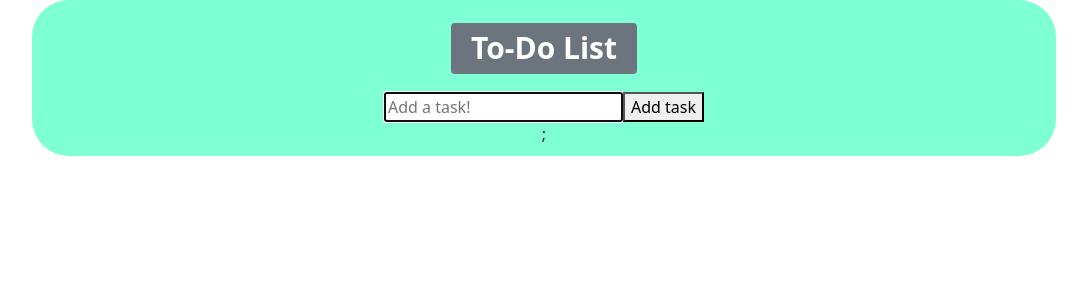
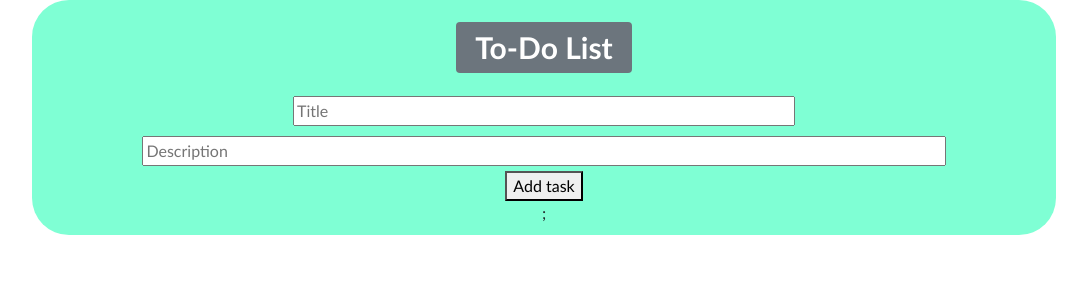
Before and after one commit to marito91/ToDoList, a React (Create React App) app: page / in a window 1280 px wide. Shown: the top 300 px of the page, without its empty margins (96-1183 px from the left). Built offline with nearby package versions, Linux system fonts and the light colour scheme.

Commit message:
Added description input and functions. More CSS

```diff
--- a/src/components/Form.jsx
+++ b/src/components/Form.jsx
@@ -5,16 +5,20 @@ import '../css/Main.css';
 
 export default function Form(props) {
 
-    const [userInput, setUserInput] = useState(props.edit ? props.edit.value : '');
+    const [title, setTitle] = useState(props.edit ? props.edit.value : '');
 
-    const userInputRef = useRef(null);
+    const [descr, setDescr] = useState(props.edit ? props.edit.value : '');
 
-    useEffect(() => {
-        userInputRef.current.focus()
-    })
+    const titleRef = useRef(null);
+    const descrRef = useRef(null);
 
-    const handleChange = h => {
-        setUserInput(h.target.value);
+
+    const handleChangeTitle = h => {
+        setTitle(h.target.value);
+    }
+
+    const handleChangeDescription = h => {
+        setDescr(h.target.value);
     }
 
     const handleSubmit = h => {
@@ -22,10 +26,13 @@ export default function Form(props) {
 
         props.onSubmit({
             id: Math.floor(Math.random() * 10000),
-            text: userInput
+            text: title,
+            description: descr
         });
 
-        setUserInput('');
+        setTitle('');
+        setDescr('');
+
     };
 
     return (
@@ -34,22 +41,32 @@ export default function Form(props) {
                             <input
                             name="text"
                             type="text"
-                            placeholder="Edit task"
-                            value={userInput}
+                            placeholder="Edit task name"
+                            value={descr}
                             className="input"
-                            onChange={handleChange}
-                            ref={userInputRef} />
+                            onChange={handleChangeDescription}
+                            ref={descrRef} />
                             <button className="todo-btn">Edit Task</button>
                             </>) :
                             (<>
                             <input
                             name="text"
                             type="text"
-                            placeholder="Add a task!"
-                            value={userInput}
-                            className="input"
-                            onChange={handleChange}
-                            ref={userInputRef} />
+                            placeholder="Title"
+                            value={title}
+                            className="input-title"
+                            onChange={handleChangeTitle}
+                            ref={titleRef}
+                            required /> <br />
+                            <input
+                            name="text"
+                            type="text"
+                            placeholder="Description"
+                            value={descr}
+                            className="input-descr"
+                            onChange={handleChangeDescription}
+                            ref={descrRef}
+                            required /> <br />
                             <button className="todo-btn">Add task</button>
                             </>)
                         }
--- /dev/null
+++ b/src/components/Task.jsx
@@ -0,0 +1,47 @@
+import React, { useState } from 'react'
+
+import Form from './Form'
+
+// Icons
+import completed from '../icons/completed.svg'
+import editTask from '../icons/edit.svg'
+import deleteTask from '../icons/delete.svg'
+
+
+export default function Task({ tasks, completeTask, removeTask, updateTask }) {
+
+    const [edit, setEdit] = useState ({
+        id: null,
+        value: ''
+    });
+
+
+    const submitUpdate = value => {
+        updateTask(edit.id, value)
+        setEdit({
+            id: null,
+            value:''
+        })
+    }
+
+    if (edit.id) {
+        return <Form edit={edit} onSubmit={submitUpdate} />
+    }
+
+    return (
+        <>
+            {tasks.map((task, index) => (
+                    <div className={task.isComplete ? 'task-row done' : 'task-row'} key={index}>
+                        <div key={task.id} onClick={() => completeTask(task.id)}>
+                            {task.text}
+                        </div>
+                        <div className="icons">
+                            <img src={editTask} className="edit" onClick={() => setEdit({ id: task.id, value: task.text })} alt="" />
+                            <img src={completed} className="check" onClick={() => completeTask(task.id)} alt="" />
+                            <img src={deleteTask} className="delete" onClick={() => removeTask(task.id)} alt="" />
+                        </div>
+                    </div>
+            ))};
+        </>
+    )
+}
--- a/src/components/ToDoList.jsx
+++ b/src/components/ToDoList.jsx
@@ -1,29 +1,40 @@
 import React, { useState } from 'react'
 
 import Form from './Form'
-import Todo from './Todo'
+import Task from './Task'
 
 export default function ToDoList() {
 
+    // Se utiliza un useState para crear un array que va a contener todas las tareas (tasks)
+    // Este list se va actualizando en la medida en la que se agregan, quitan o editan tareas.
     const [list, setList] = useState([]);
 
+    // Se crea una función que va a agregar cada nueva tarea a la lista. En esta función se agregan la nueva tarea
+    // junto a las existentes para crear una nueva lista actualizada.
     const add = task => {
         const newList = [task, ...list]
 
         setList(newList);
+
+        // Se hace seguimiento en consola
+        console.log(newList)
     }
 
+    // Esta función recibe el id de la tarea y compara
     const update = (taskId, newValue) => {
-        setList(prev => prev.map(item => (item.id === taskId ? newValue : item))
+        setList(origin => origin.map(item => (item.id === taskId ? newValue : item))
         );
     };
 
+    // Esta función va a recibir como parámetro el id de la tarea, y se utiliza el método de filter para crear un
+    // nuevo array donde se haya omitido la tarea que determinó el id del parámetro.
     const remove = id => {
-        const removeArr = [...list].filter(task => task.id !== id)
+        const newArray = [...list].filter(task => task.id !== id)
 
-        setList(removeArr)
+        setList(newArray)
     }
 
+    //
     const complete = id => {
         let updatedTasks = list.map(task => {
             if (task.id === id) {
@@ -38,7 +49,7 @@ export default function ToDoList() {
     return (
         <div>
             <Form onSubmit={add} />
-            <Todo tasks={list} completeTask={complete} removeTask={remove} updateTask={update}/>
+            <Task tasks={list} completeTask={complete} removeTask={remove} updateTask={update}/>
         </div>
     )
 }
--- a/src/components/Todo.jsx
+++ /dev/null
@@ -1,47 +0,0 @@
-import React, { useState } from 'react'
-
-import Form from './Form'
-
-// Icons
-import completed from '../icons/completed.svg'
-import editTask from '../icons/edit.svg'
-import deleteTask from '../icons/delete.svg'
-
-
-export default function Todo({ tasks, completeTask, removeTask, updateTask }) {
-
-    const [edit, setEdit] = useState ({
-        id: null,
-        value: ''
-    });
-
-
-    const submitUpdate = value => {
-        updateTask(edit.id, value)
-        setEdit({
-            id: null,
-            value:''
-        })
-    }
-
-    if (edit.id) {
-        return <Form edit={edit} onSubmit={submitUpdate} />
-    }
-
-    return (
-        <>
-            {tasks.map((task, index) => (
-                <div className={task.isComplete ? 'task-row done' : 'task-row'} key={index}>
-                    <div key={task.id} onClick={() => completeTask(task.id)}>
-                        {task.text}
-                    </div>
-                    <div className="icons">
-                        <img src={editTask} className="edit" onClick={() => setEdit({ id: task.id, value: task.text })} alt="" />
-                        <img src={completed} className="done" onClick={() => setEdit({ id: task.id, value: task.text })} alt="" />
-                        <img src={deleteTask} className="delete" onClick={() => removeTask(task.id)} alt="" />
-                    </div>
-                </div>
-            ))};
-        </>
-    )
-}
--- a/src/css/Main.css
+++ b/src/css/Main.css
@@ -16,6 +16,36 @@
     border-bottom-left-radius: calc(3.25rem - 15px);
     border-bottom-right-radius: calc(3.25rem - 15px);
 }
+
+.input-title {
+    width: 50%;
+    margin: 5px;
+}
+
+.input-descr {
+    width: 80%;
+    margin: 5px;
+}
+
+.tasks {
+    display: grid;
+    grid-template-columns: auto auto;
+}
+
+.task-row {
+    display: flex;
+    text-align: left;
+    width: 50%;
+    align-items: center;
+    padding: 16px;
+    border-radius: 5px;
+    width: 90%;
+}
+
+.done {
+    text-decoration: line-through;
+    opacity: 0.4;
+  }
 
 
 .icons {
@@ -37,8 +67,13 @@
     height: 36px;
 }
 
-.done {
+.check {
     float: left;
     width: 32px;
     height: 32px;
 }
+
+* {
+    font-family: 'Trebuchet MS', 'Lucida Sans Unicode', 'Lucida Grande',
+      'Lucida Sans', Arial, sans-serif;
+  }
```
